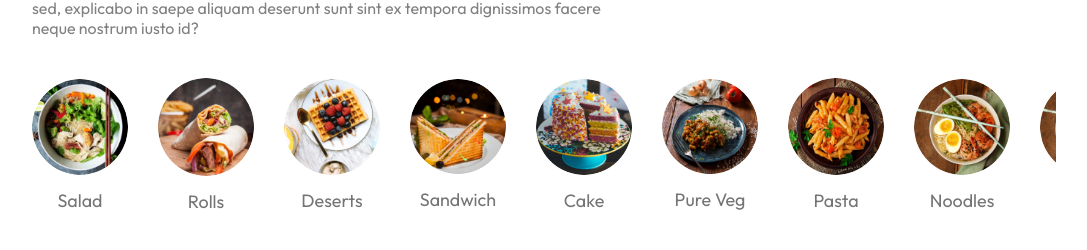
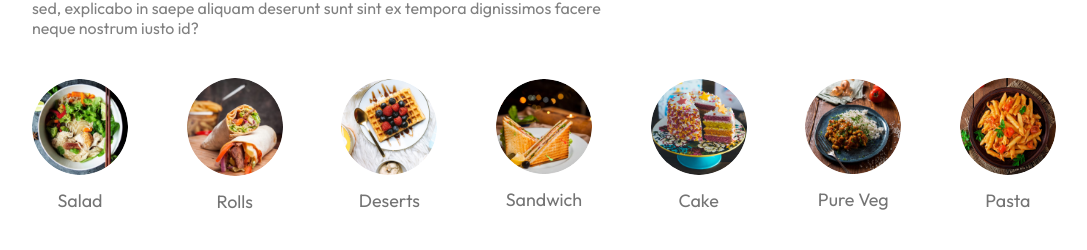
Before and after one commit to Tapas-Dalui/epiceats, a React (Vite) app: page / in a window 1280 px wide. Shown: the part 702-952 px from the top of the page, without its empty margins (96-1183 px from the left). Built offline with nearby package versions, Linux system fonts and the light colour scheme.

Commit message:
update explore list

```diff
--- a/src/assets/assets.js
+++ b/src/assets/assets.js
@@ -113,18 +113,6 @@ export const menu_list = [
         menu_name: "Pasta",
         menu_image: menu_7
     },
-    {
-        menu_name: "Noodles",
-        menu_image: menu_8
-    },
-    {
-        menu_name: "Noodles",
-        menu_image: menu_8
-    },
-    {
-        menu_name: "Noodles",
-        menu_image: menu_8
-    }
 
 ]
 
```
